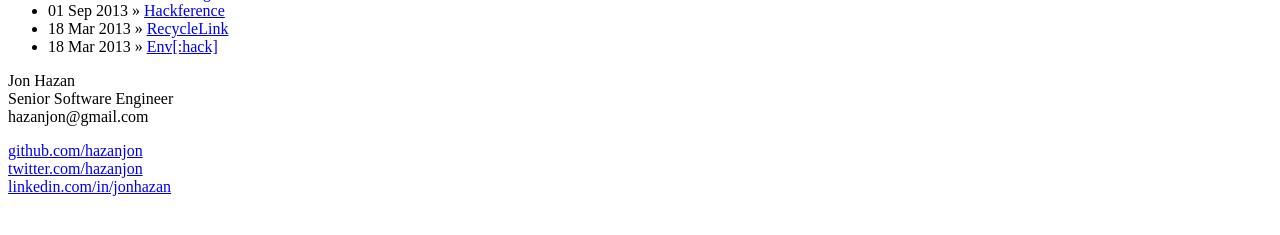
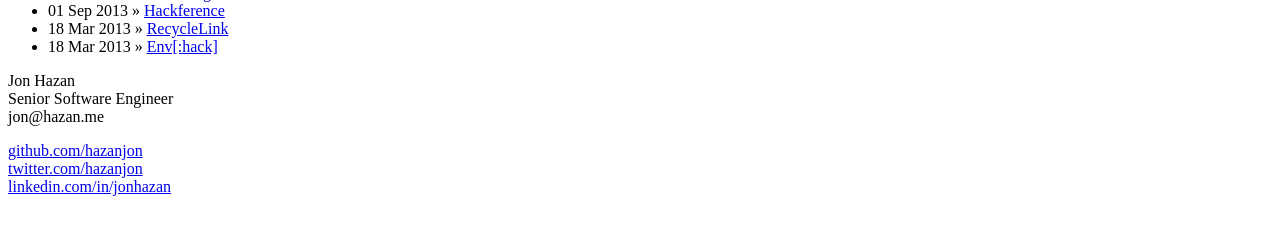
Before and after one commit to hazanjon/blog, a Jekyll site: the page built from index.html, in a window 1280 px wide. Shown: the part 356-591 px from the top of the page. Built offline with Jekyll 4.4.1, drawn with Linux system fonts in a browser that asks for light colours; Markdown is read by kramdown in place of the engine named in the settings.

Commit message:
Update my email address

```diff
--- a/_data/my_details.yml
+++ b/_data/my_details.yml
@@ -1,7 +1,7 @@
 me:
     firstname: Jon
     lastname: Hazan
-    email: hazanjon@gmail.com
+    email: jon@hazan.me
     phone: 07912 138599
     twitter: hazanjon
     github: hazanjon
```
